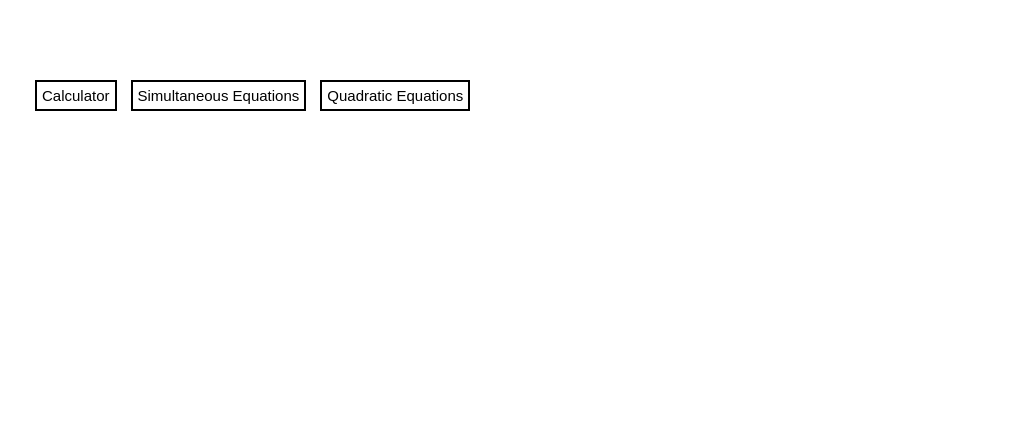
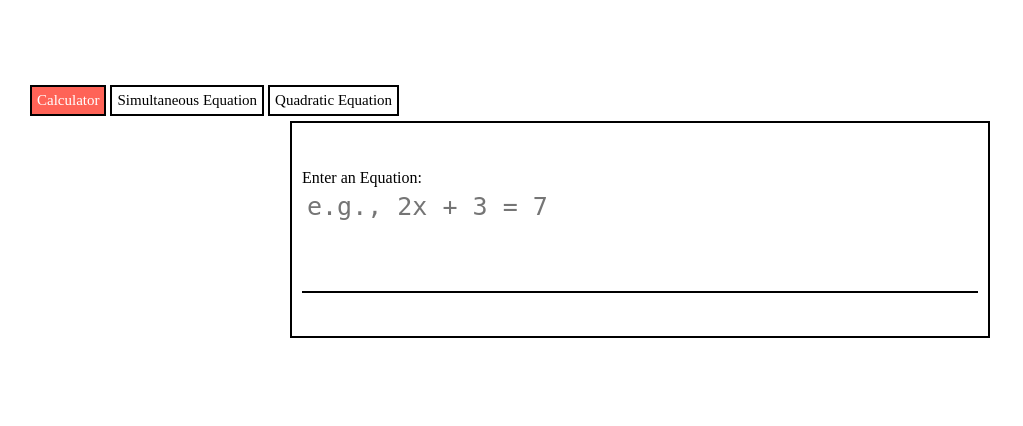
Before and after one commit to idukrystal/SolveIt, a Flask app: page / in a window 1280 px wide. Shown: the part 77-503 px from the top of the page, without its empty margins (0-1023 px from the left). Run offline with Flask 3, Linux system fonts and the light colour scheme; data that the repository does not hold is empty.

```diff
--- a/static/styles/index.css
+++ b/static/styles/index.css
@@ -65,18 +65,25 @@ textarea:focus {
     min-height: 35px;
     border-top: 2px solid black;
 }
-.select {
-    background-color: transparent;
+.radio-box{
     border: 2px solid black;
     font-size: 15px;
-    margin: 0 5px 0 5px;
     padding: 5px;
+    display: inline-block;
+    margin: 5px 0 5px 0;
+    transition: all 0.3s;
+}
+.select {
+    display: none;
 }
 
-.select:hover {
+.select:checked + label{
     background-color: #ff6357;
+    color: white
+}
+.radio-box:hover {
+    background-color: rgba(255, 99, 87, 0.2);
     transition: 0.7s;
-    color: white;
 }
 
 #solve {
--- a/templates/index.html
+++ b/templates/index.html
@@ -13,11 +13,16 @@
 
     </header>
     <main>
+        <div class="options">
       <!-- Buttons to select a calculation type -->
-      <button class="select" onclick="getSolver('calculator')">Calculator</button>
-    <button class="select" onclick="getSolver('simultaneous')">Simultaneous Equations</button>
-    <button class="select" onclick="getSolver('quadratic')">Quadratic Equations</button>
+      <input type="radio" autocomplete="off" checked id="one" name="type" class="select" onclick="getSolver('calculator')">
+      <label for="one" class="radio-box">Calculator</label>
+    <input type="radio" autocomplete="off" class="select" id="two" name="type" onclick="getSolver('simultaneous')">
+    <label class="radio-box" for="two">Simultaneous Equation</label>
+    <input type="radio" id="three" autocomplete="off" class="select" onclick="getSolver('quadratic')" name="type">
+    <label class="radio-box" for="three">Quadratic Equation</label>
     <!-- Input field and "Solve" button -->
+        </div>
     <div class="equation-input" id="equation-input">
        <br><br>
 
@@ -102,6 +107,7 @@
           solver._free(resultPointer);
 
       }
+      getSolver("calculator");
     </script>
 </body>
 </html>
```
Also changed, not shown: 1 other file.
